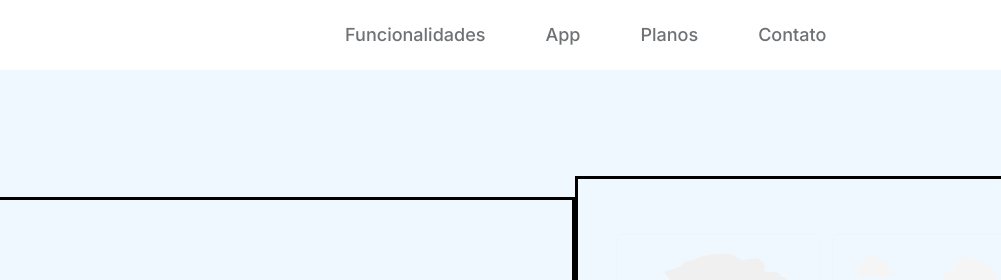
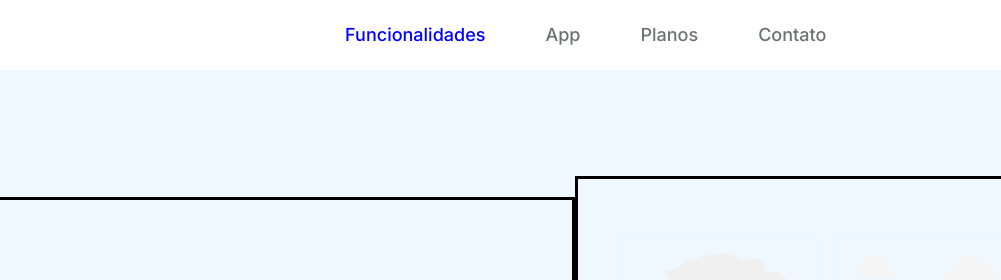
Before and after one commit to joykepler/desafio19, a plain HTML site: page index.html in a window 1280 px wide. In both pictures the pointer is over the link "Funcionalidades". Shown: the top 280 px of the page, 279-1280 px from the left. Drawn offline with Linux system fonts and the light colour scheme.

Commit message:
commit teste

```diff
--- a/style.css
+++ b/style.css
@@ -32,6 +32,10 @@ nav {
     color: #6E7275;
 }
 
+.cabecalho__link:hover {
+    color: blue;
+}
+
 .c-primario {
     background-color: #EFF8FF;
     width: 100%;
```
